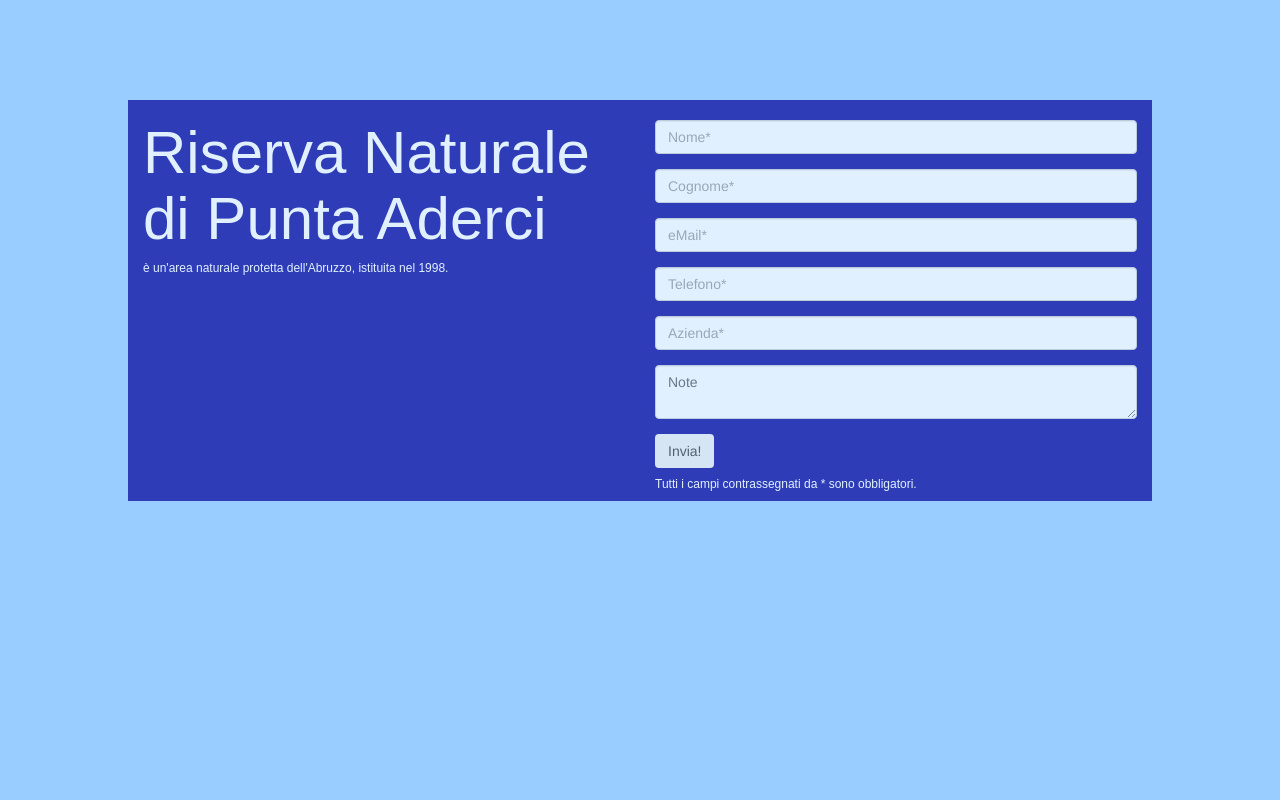
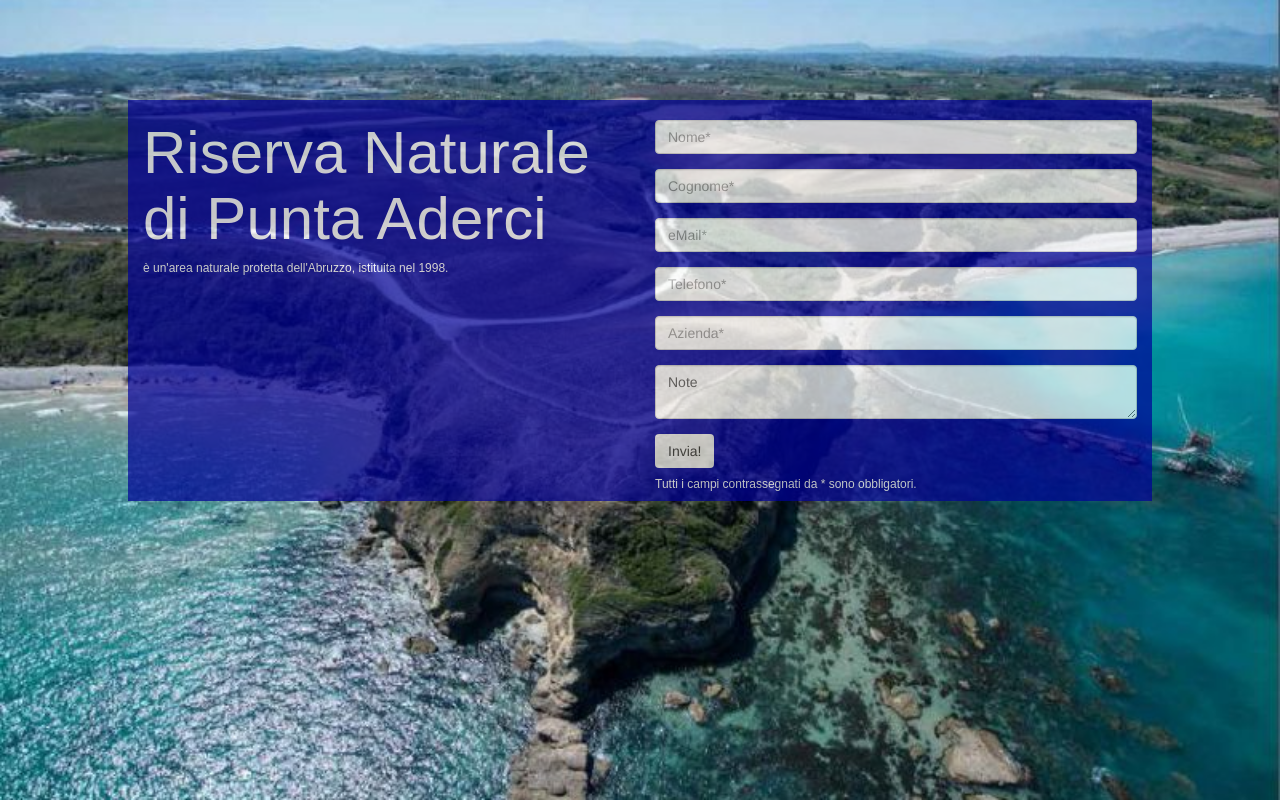
Before and after one commit to MichiBuendia/form-puntaAderci, a plain HTML site: page index.html in a window 1280 px wide. Drawn offline with nearby package versions, Linux system fonts and the light colour scheme; a web font is replaced by a local one.

Commit message:
fixed bug background-image

```diff
--- a/css/stile.css
+++ b/css/stile.css
@@ -1,5 +1,5 @@
 body {  background-color:#99CCFF;
-		background-image: url("punta aderci/img/puntaaderci.jpg");
+		background-image: url("../img/puntaaderci.jpg");
 		background-repeat: no-repeat;
 		background-attachment: fixed;
     	background-position: center;
```
